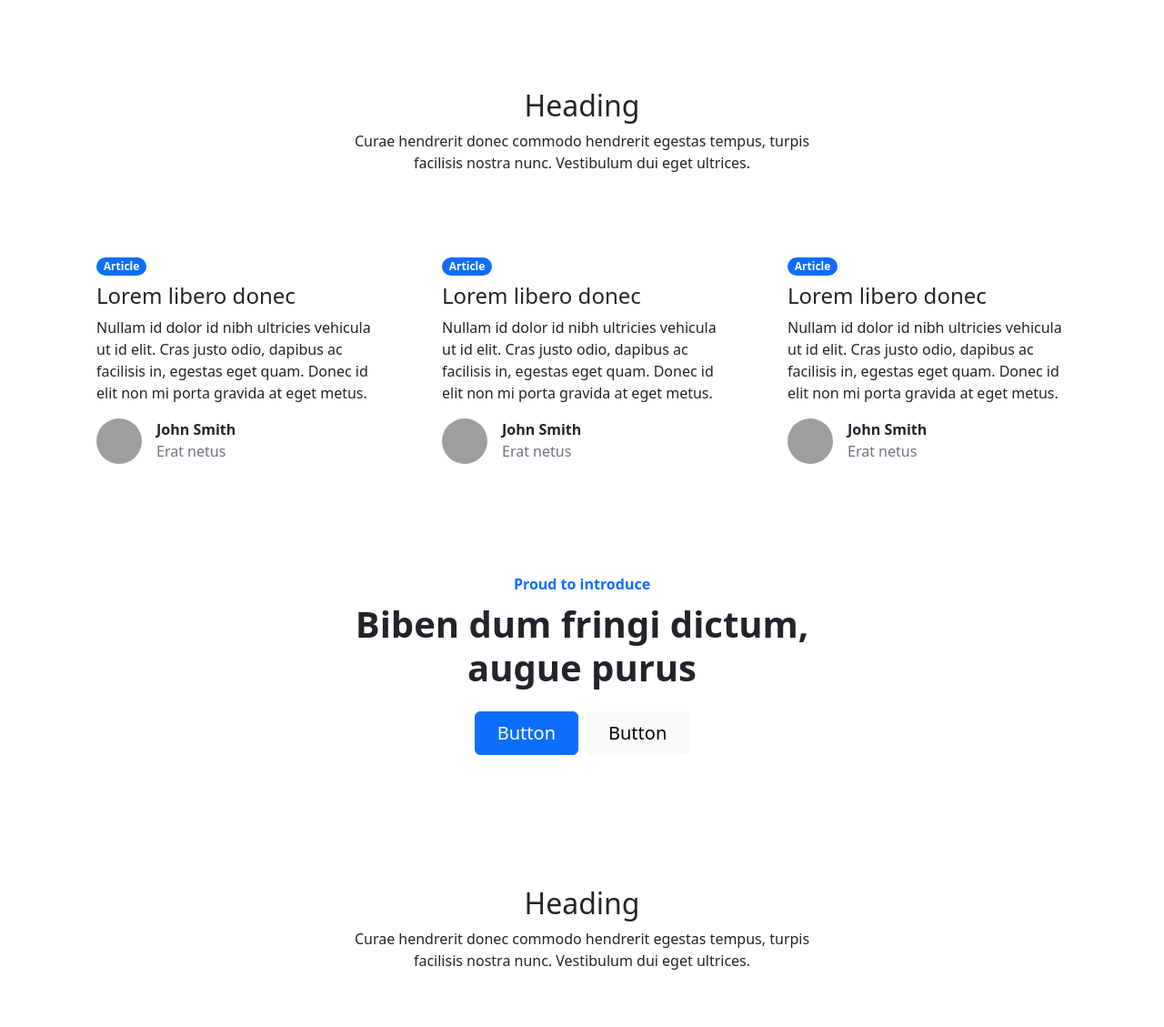
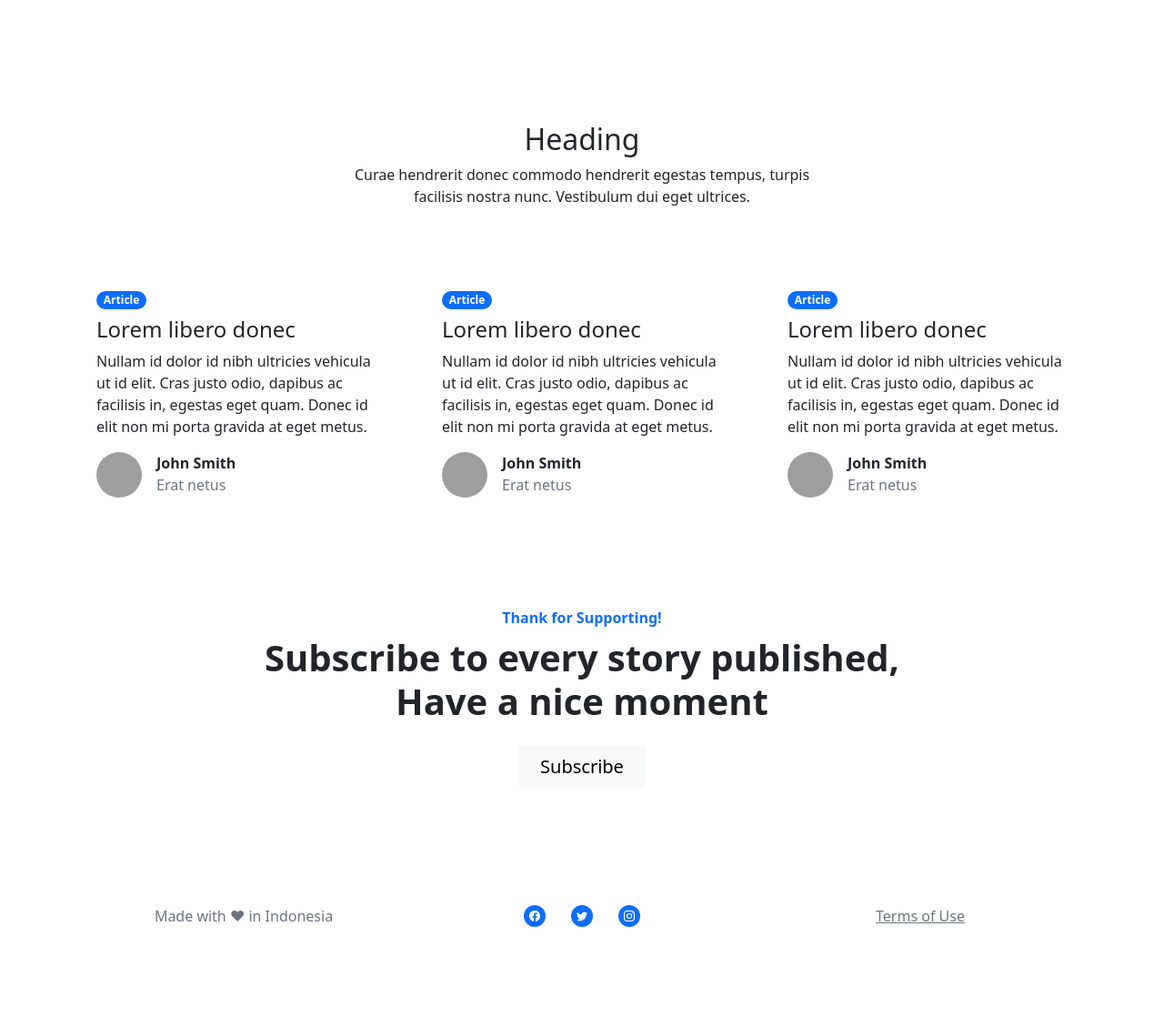
Before and after one commit to regiapriandi012/portfolio-web, a Django app: page / in a window 1280 px wide. Shown: the part 1088-2217 px from the top of the page at 91% size. After the commit the page ends 2107 px from the top, so only its background shows below. Run offline with Django 4.2, Linux system fonts and the light colour scheme; data comes from the database, SQL or seed files in the repository; parts of the project's set-up code (start-up, migrations or seed data) failed here and were passed over; some libraries are stand-ins or nearby versions; grey boxes are pictures that could not be loaded.

Commit message:
Edit html

```diff
--- a/webfortoapp/templates/webfortoapp/index.html
+++ b/webfortoapp/templates/webfortoapp/index.html
@@ -23,15 +23,15 @@
         <div class="row gy-4 row-cols-1 row-cols-md-2 row-cols-xl-3">
             {% for github in githubs %}
             <div class="col">
-                <div class="card"><img class="card-img-top w-100 d-block fit-cover" style="height: 200px;" src="{{ github.image.url }}">
+                <div class="card"><a href="{{ github.repo_url }}" target="_blank"><img class="card-img-top w-100 d-block fit-cover" style="height: 200px;" src="{{ github.image.url }}"></a>
                     <div class="card-body p-4">
-                        <span class="badge rounded-pill bg-primary mb-2">{{ github.progamming_language }}</span>
-                        <h4 class="card-title">{{ github.repo_name }}</h4>
+                        <span class="badge rounded-pill bg-primary mb-2">{{ github.programming_language }}</span>
+                        <h4 class="card-title"><a href="{{ github.repo_url }}" target="_blank" style="text-decoration: none; color: black;">{{ github.repo_name }}</a></h4>
                         <p class="card-text">{{ github.description }}</p>
-                        <div class="d-flex"><img class="rounded-circle flex-shrink-0 me-3 fit-cover" width="50" height="50" src="{{ github.user_image.url }}">
+                        <div class="d-flex"><a href="{{ github.user_url }}" target="_blank" style="text-decoration: none; color: black;"><img class="rounded-circle flex-shrink-0 me-3 fit-cover" width="50" height="50" src="{{ github.user_image.url }}"></a>
                             <div>
-                                <p class="fw-bold mb-0">{{ github.name }}</p>
-                                <p class="text-muted mb-0">{{ github.username }}</p>
+                                <p class="fw-bold mb-0"><a href="{{ github.user_url }}" target="_blank" style="text-decoration: none; color: black;">{{ github.name }}</a></p>
+                                <p class="text-muted mb-0"><a href="{{ github.user_url }}" target="_blank" style="text-decoration: none; color: black;">{{ github.username }}</a></p>
                             </div>
                         </div>
                     </div>
@@ -46,12 +46,12 @@
                     <div class="row g-0">
                         <div class="col-md-6">
                             <div class="text-white p-4 p-md-5">
-                                <h2 class="fw-bold text-white mb-3">Biben dum fringi dictum, augue purus</h2>
-                                <p class="mb-4">Tincidunt laoreet leo, adipiscing taciti tempor. Primis senectus sapien, risus donec ad fusce augue interdum.</p>
-                                <div class="my-3"><a class="btn btn-primary btn-lg me-2" role="button" href="#">Button</a><a class="btn btn-light btn-lg" role="button" href="#">Button</a></div>
+                                <h2 class="fw-bold text-white mb-3">Sponsor our Project</h2>
+                                <p class="mb-4">Support and sponsor our open-source python project.</p>
+                                <div class="my-3"><a class="btn btn-light btn-lg" role="button" href="https://github.com/sponsors/regiapriandi012/" target="_blank">Github Sponsor</a>&nbsp;&nbsp;<a class="btn btn-primary btn-lg me-2" role="button" href="https://paypal.me/regiapriandi012" target="_blank">Support Paypal</a></div>
                             </div>
                         </div>
-                        <div class="col-md-6 order-first order-md-last" style="min-height: 250px;"><img class="w-100 h-100 fit-cover" src="https://cdn.bootstrapstudio.io/placeholders/1400x800.png"></div>
+                        <div class="col-md-6 order-first order-md-last" style="min-height: 250px; padding: 10px;"><img style="height: 100%; width: 100%" src="https://github-readme-stats.vercel.app/api?username=regiapriandi012&show_icons=true&theme=dark"></div>
                     </div>
                 </div>
             </div>
@@ -105,26 +105,8 @@
         <section class="py-4 py-xl-5">
             <div class="container">
                 <div class="text-center p-4 p-lg-5">
-                    <p class="fw-bold text-primary mb-2">Proud to introduce</p>
-                    <h1 class="fw-bold mb-4">Biben dum fringi dictum,<br>augue purus</h1><button class="btn btn-primary fs-5 me-2 py-2 px-4" type="button">Button</button><button class="btn btn-light fs-5 py-2 px-4" type="button">Button</button>
-                </div>
-            </div>
-        </section>
-        <section class="py-4 py-xl-5">
-            <div class="container-fluid p-0">
-                <div class="row g-0 mb-5">
-                    <div class="col-md-8 col-xl-6 text-center mx-auto">
-                        <h2>Heading</h2>
-                        <p>Curae hendrerit donec commodo hendrerit egestas tempus, turpis facilisis nostra nunc. Vestibulum dui eget ultrices.</p>
-                    </div>
-                </div>
-                <div class="row g-0 row-cols-1 row-cols-md-2 row-cols-xl-3" data-bss-baguettebox="">
-                    <div class="col"><a href="https://cdn.bootstrapstudio.io/placeholders/1400x800.png"><img class="img-fluid" src="https://cdn.bootstrapstudio.io/placeholders/1400x800.png"></a></div>
-                    <div class="col"><a href="https://cdn.bootstrapstudio.io/placeholders/1400x800.png"><img class="img-fluid" src="https://cdn.bootstrapstudio.io/placeholders/1400x800.png"></a></div>
-                    <div class="col"><a href="https://cdn.bootstrapstudio.io/placeholders/1400x800.png"><img class="img-fluid" src="https://cdn.bootstrapstudio.io/placeholders/1400x800.png"></a></div>
-                    <div class="col"><a href="https://cdn.bootstrapstudio.io/placeholders/1400x800.png"><img class="img-fluid" src="https://cdn.bootstrapstudio.io/placeholders/1400x800.png"></a></div>
-                    <div class="col"><a href="https://cdn.bootstrapstudio.io/placeholders/1400x800.png"><img class="img-fluid" src="https://cdn.bootstrapstudio.io/placeholders/1400x800.png"></a></div>
-                    <div class="col"><a href="https://cdn.bootstrapstudio.io/placeholders/1400x800.png"><img class="img-fluid" src="https://cdn.bootstrapstudio.io/placeholders/1400x800.png"></a></div>
+                    <p class="fw-bold text-primary mb-2">Thank for Supporting!</p>
+                    <h1 class="fw-bold mb-4">Subscribe to every story published,<br>Have a nice moment</h1><a href="https://regiapriandi012.medium.com/subscribe" target="_blank" style="text-decoration: none; color: black;"><button class="btn btn-light fs-5 py-2 px-4" type="button">Subscribe</button></a>
                 </div>
             </div>
         </section>
@@ -132,7 +114,7 @@
             <div class="container">
                 <div class="row row-cols-1 row-cols-lg-3">
                     <div class="col">
-                        <p class="text-muted my-2">Copyright&nbsp;© 2023 Brand</p>
+                        <p class="text-muted my-2">Made with ❤ in Indonesia</p>
                     </div>
                     <div class="col">
                         <ul class="list-inline my-2">
@@ -155,7 +137,6 @@
                     </div>
                     <div class="col">
                         <ul class="list-inline my-2">
-                            <li class="list-inline-item"><a class="link-secondary" href="#">Privacy Policy</a></li>
                             <li class="list-inline-item"><a class="link-secondary" href="#">Terms of Use</a></li>
                         </ul>
                     </div>
```
